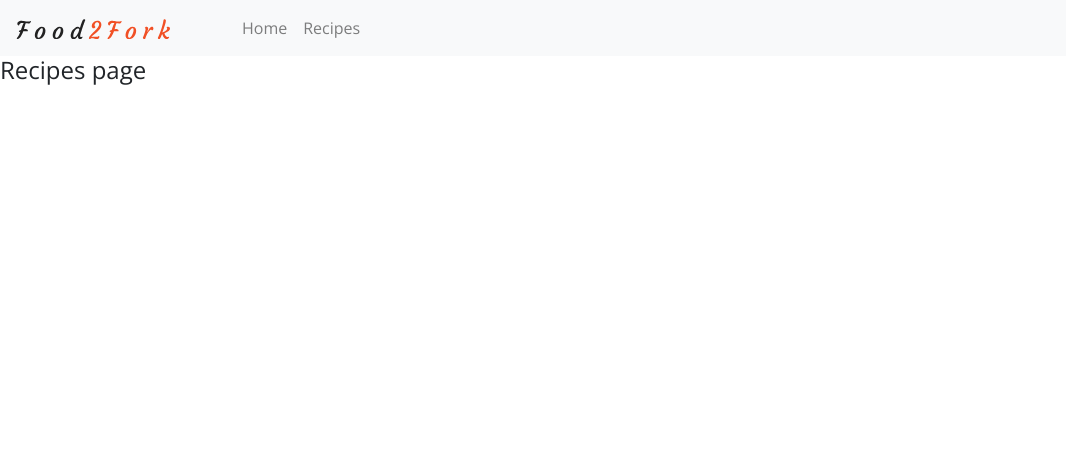
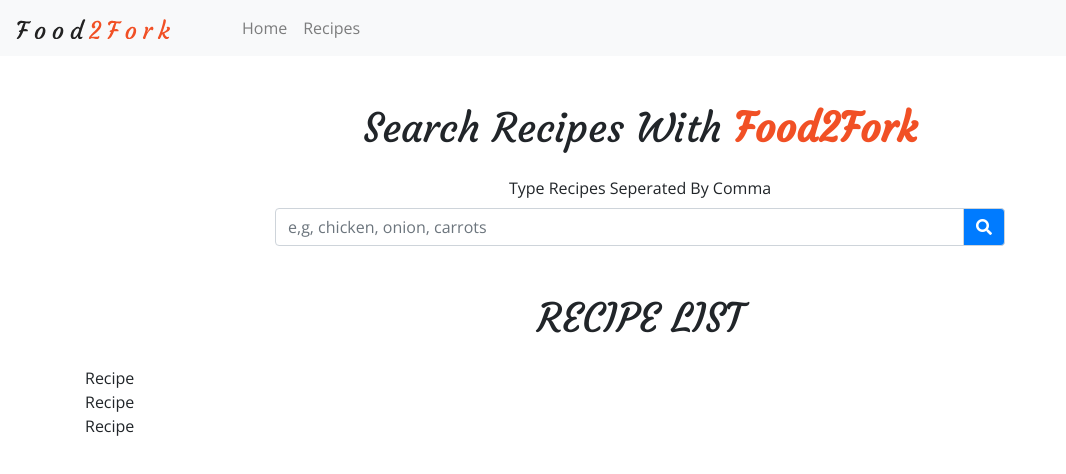
Before and after one commit to mubeji/react_recipes_app, a React (Create React App) app: page /recipes in a window 1280 px wide. Shown: the top 474 px of the page, without its empty margins (0-1066 px from the left). Built offline with nearby package versions, Linux system fonts and the light colour scheme.

Commit message:
recipeList and recipe

```diff
--- /dev/null
+++ b/src/components/Recipe.js
@@ -0,0 +1,13 @@
+import React, { Component } from 'react'
+
+export default class Recipe extends Component {
+
+    render() {
+        console.log(this.props)
+        return (
+            <div>
+                Recipe
+            </div>
+        )
+    }
+}
--- /dev/null
+++ b/src/components/RecipeList.js
@@ -0,0 +1,31 @@
+import React, { Component } from 'react'
+
+import Recipe from './Recipe'
+
+export default class RecipeList extends Component {
+    render() {
+        const { recipesArr } = this.props
+
+    let recipesList = recipesArr.map((recipe) => {
+            return (
+                <Recipe key={recipe.recipe_id}
+                    recipe={recipe}
+                />
+            )
+        })
+        return (
+            <>
+                <div className="container py-5 ">
+                    {/* title */}
+                    <div className="row">
+                        <div className="col-10 mx-auto col-md-6 text-center text-uppercase mb-3">
+                            <h1 className="text-slanted">recipe list</h1>
+                        </div>
+                    </div>
+                    {/* end of title */}
+                    {recipesList}
+                </div>
+            </>
+        )
+    }
+}
--- /dev/null
+++ b/src/components/Search.js
@@ -0,0 +1,44 @@
+import React, { Component } from 'react'
+
+export default class search extends Component {
+
+    render() {
+        const { searchQuery, handleSubmit, handleChange } = this.props
+        return (
+            <div className="container">
+                <div className="row">
+                    <div className="col-10 mx-auto col-md-8 mt-5 text-center">
+                        <h1 className="text-slanted text-capitalize">
+                            search recipes with {" "}<strong className="text-orange">
+                                Food2Fork
+                            </strong>
+                        </h1>
+                        <form className="mt-4">
+                            <label htmlFor="search" className="text-capitalize">
+                                type recipes seperated by comma
+                            </label>
+                            <div className="input-group">
+                                <input
+                                    type="text"
+                                    name="search"
+                                    className="form-control"
+                                    placeholder="e,g, chicken, onion, carrots"
+                                    value={searchQuery}
+                                    onChange={handleChange}
+                                />
+                                <div className="input-group-append">
+                                    <button type="submit"
+                                        className="input-group-text bg-primary text-white"
+                                        onClick={handleSubmit}
+                                    >
+                                        <i className="fas fa-search" />
+                                    </button>
+                                </div>
+                            </div>
+                        </form>
+                    </div>
+                </div>
+            </div>
+        )
+    }
+}
--- a/src/pages/Recipes.js
+++ b/src/pages/Recipes.js
@@ -1,11 +1,39 @@
 import React, { Component } from 'react'
 
+import ReciepList from '../components/RecipeList'
+import Search from '../components/Search'
+//import dummy data
+import { recipeData } from '../data/tempList'
+
 export default class Recipes extends Component {
+    constructor(props) {
+        super(props)
+    }
+
+    state = {
+        recipesArr: recipeData,
+        searchQuery:''
+    }
+
+    handleChange = (e) => {
+        this.setState({
+            searchQuery: e.target.value
+        })
+    }
+
+    handleSubmit = (e) => {
+        e.preventDefault()
+    }
     render() {
         return (
-            <div>
-                <h4>Recipes page</h4>
-            </div>
+
+            <>
+                <Search handleChange={this.handleChange}
+                    searchQuery={this.state.searchQuery}
+                    handleSubmit={this.handleSubmit}
+                />
+                <ReciepList recipesArr={this.state.recipesArr}/>
+            </>
         )
     }
 }
```
Also changed, not shown: notes.txt.
